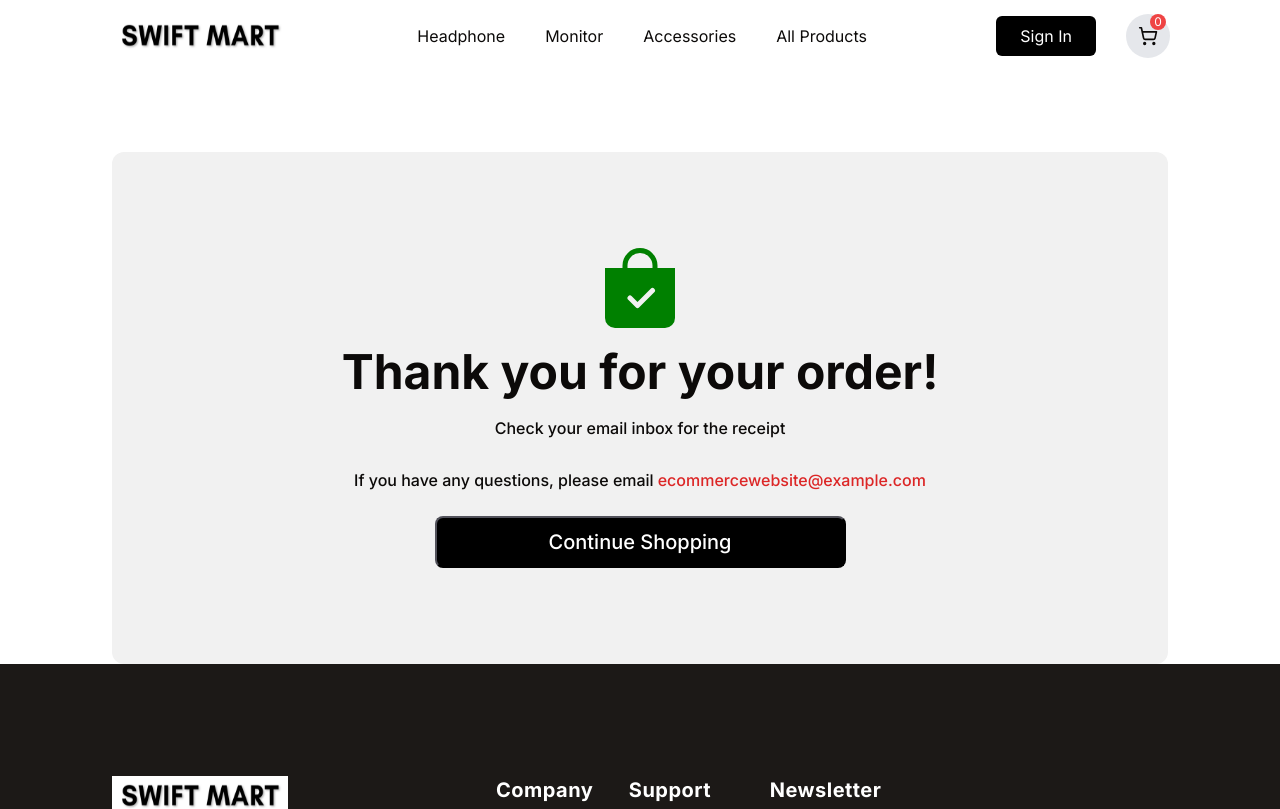
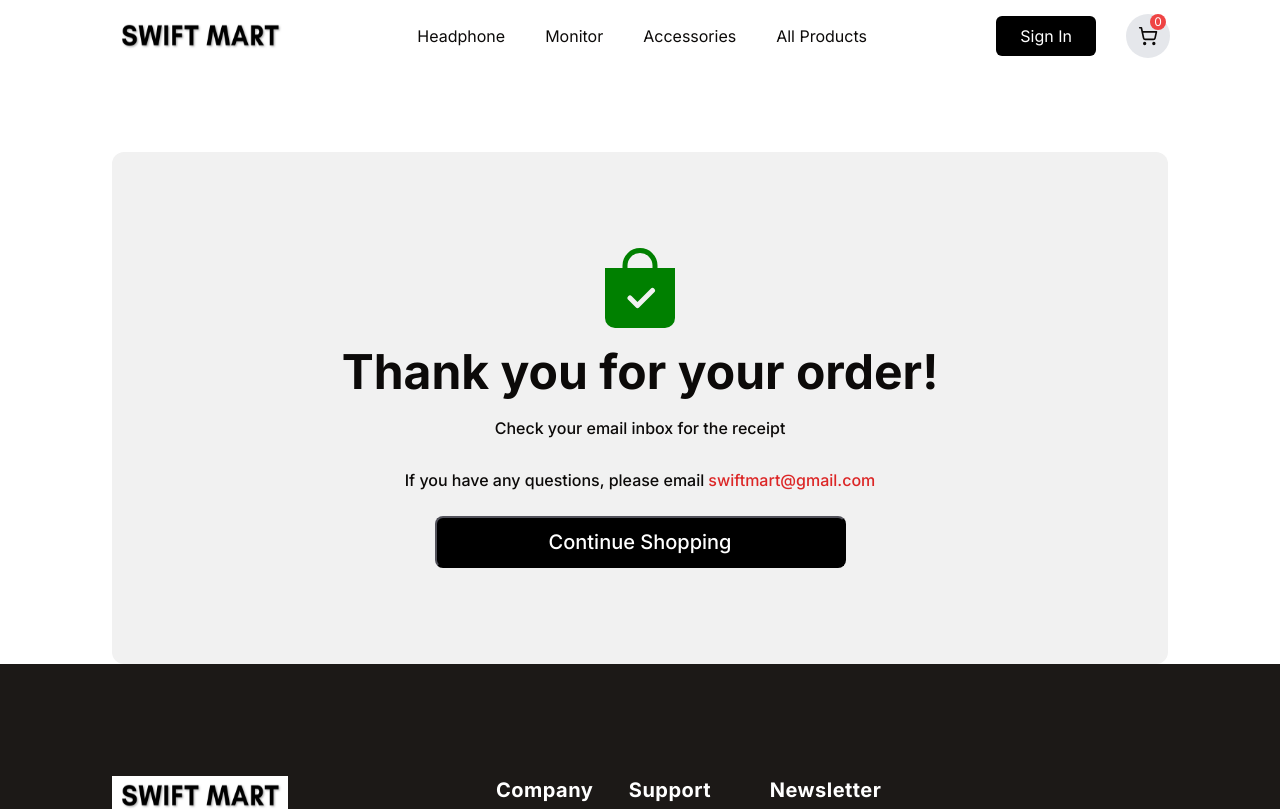
Before and after one commit to EponymousBearer/swift_mart_ecommerce, a Next.js app: page /success in a window 1280 px wide. Shown: the top 809 px of the page. Built offline with nearby package versions, Linux system fonts and the light colour scheme; no server answers.

Commit message:
env fixed

```diff
--- a/src/app/success/page.tsx
+++ b/src/app/success/page.tsx
@@ -28,12 +28,12 @@ const SuccessPage = () => {
         <p className="font-medium mt-2 ">
           If you have any questions, please email
           <button className="text-red-600 ml-1">
-            <a href="mailto:ecommercewebsite@example.com">
-              ecommercewebsite@example.com
+            <a href="mailto:swiftmart@gmail.com">
+              swiftmart@gmail.com
             </a>
           </button>
         </p>
-      <ContinueShoppingButton/>
+        <ContinueShoppingButton />
       </div>
     </Wrapper>
   );
```
